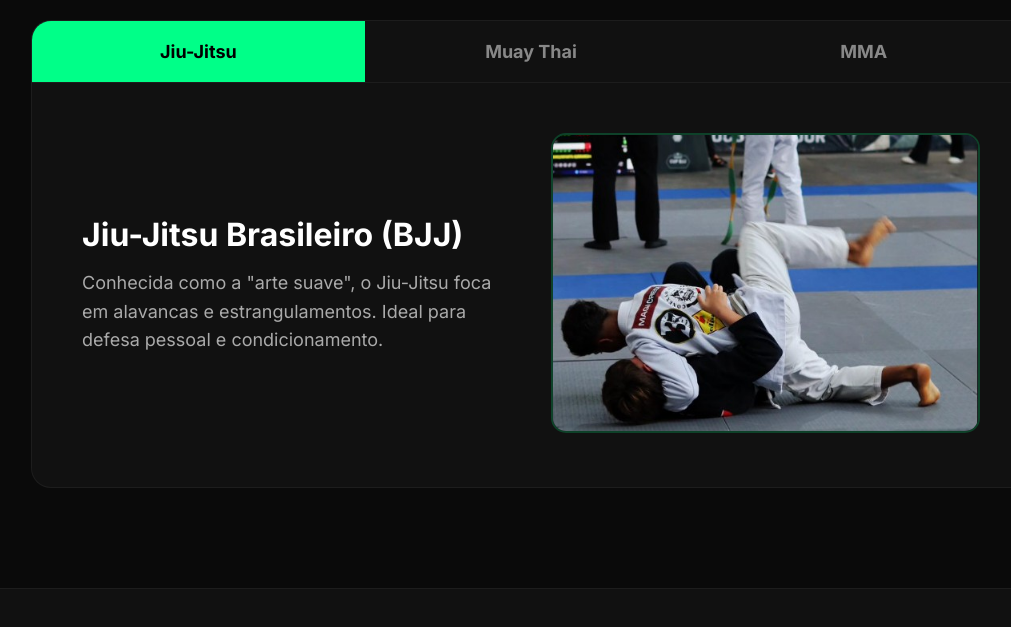
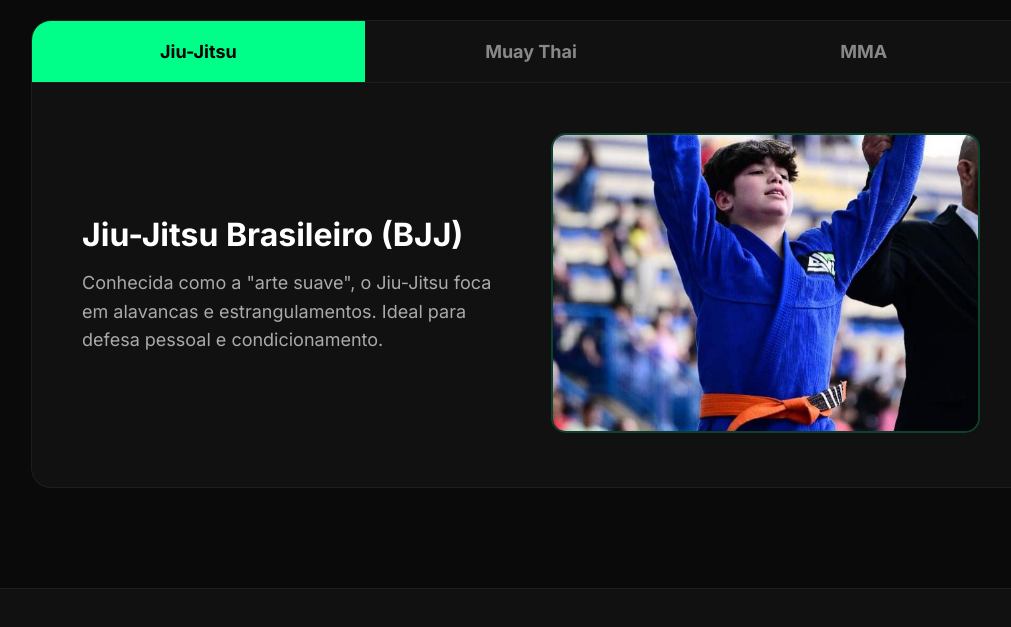
Before and after one commit to antoniopaiva01/slvjiujitsu-site, a plain HTML site: page index.html in a window 1280 px wide. Shown: the part 1060-1687 px from the top of the page, without its empty margins (109-1120 px from the left). Drawn offline with Linux system fonts and the light colour scheme.

Commit message:
Update index.html

```diff
--- a/index.html
+++ b/index.html
@@ -66,7 +66,7 @@
           <h3>Jiu-Jitsu Brasileiro (BJJ)</h3>
           <p>Conhecida como a "arte suave", o Jiu-Jitsu foca em alavancas e estrangulamentos. Ideal para defesa pessoal e condicionamento.</p>
         </div>
-        <div class="tab-img"><img src="images/jiujitsu.jpg" alt="Jiu-Jitsu"></div>
+        <div class="tab-img"><img src="images/campeao1.jpg" alt="Jiu-Jitsu"></div>
       </div>
       <div class="tab-content" id="mt">
         <div class="tab-text">
```
